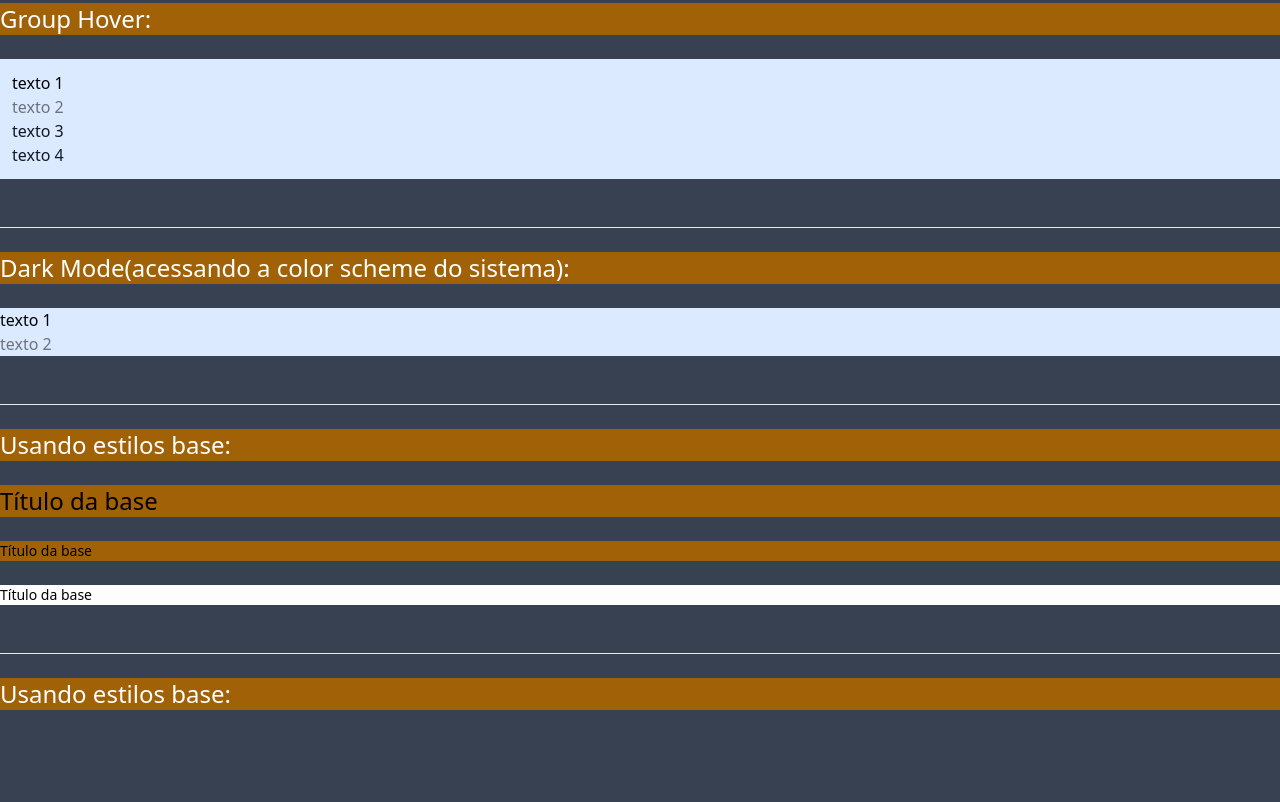
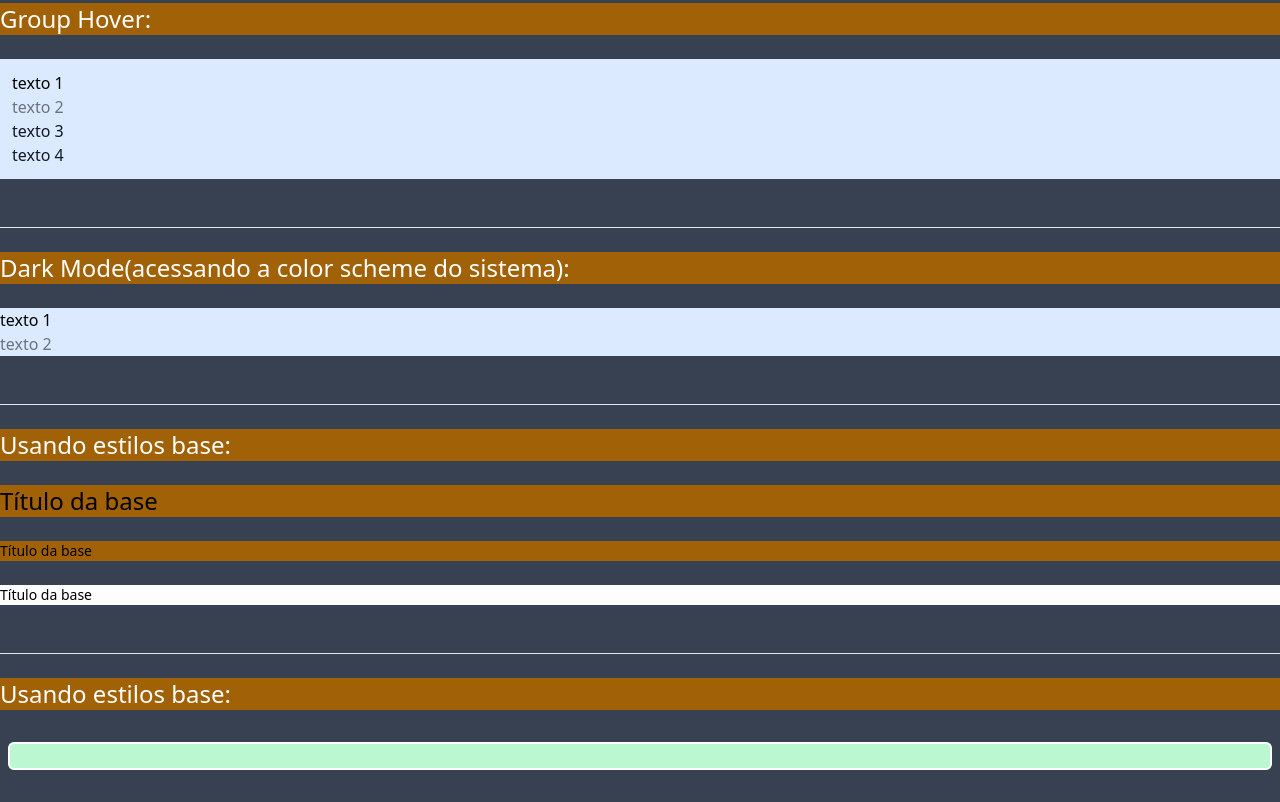
Before and after one commit to Dande94/EstudandoTailwind, a website: page acoesComInteracoes/src/index.html in a window 1280 px wide. Shown: the part 498-1300 px from the top of the page. Before the commit the page ends 1232 px from the top, so only its background shows below. Drawn offline with Linux system fonts and the light colour scheme.

Commit message:
Modulo 5 - Criando Componentes

```diff
--- a/acoesComInteracoes/src/index.html
+++ b/acoesComInteracoes/src/index.html
@@ -89,5 +89,10 @@
      <br>
      <h1 class="text-white">Usando estilos base:</h1>
      <br>
+     <div class="card bg-green-200"></div>
+     <!--
+
+      -->
+     <br>
 </body>
 </html>
--- a/acoesComInteracoes/src/input.css
+++ b/acoesComInteracoes/src/input.css
@@ -2,6 +2,14 @@
 @tailwind components;
 @tailwind utilities;
 
+@layer components{
+    .card{
+        @apply m-2 p-3 border-2 border-white rounded-md;
+    }
+}
+/*
+criação de componenetes para classes prontas no TW;
+ */
 @layer base{
     h1{
         @apply text-2xl;
```
Also changed, not shown: acoesComInteracoes/dist/output.css.
